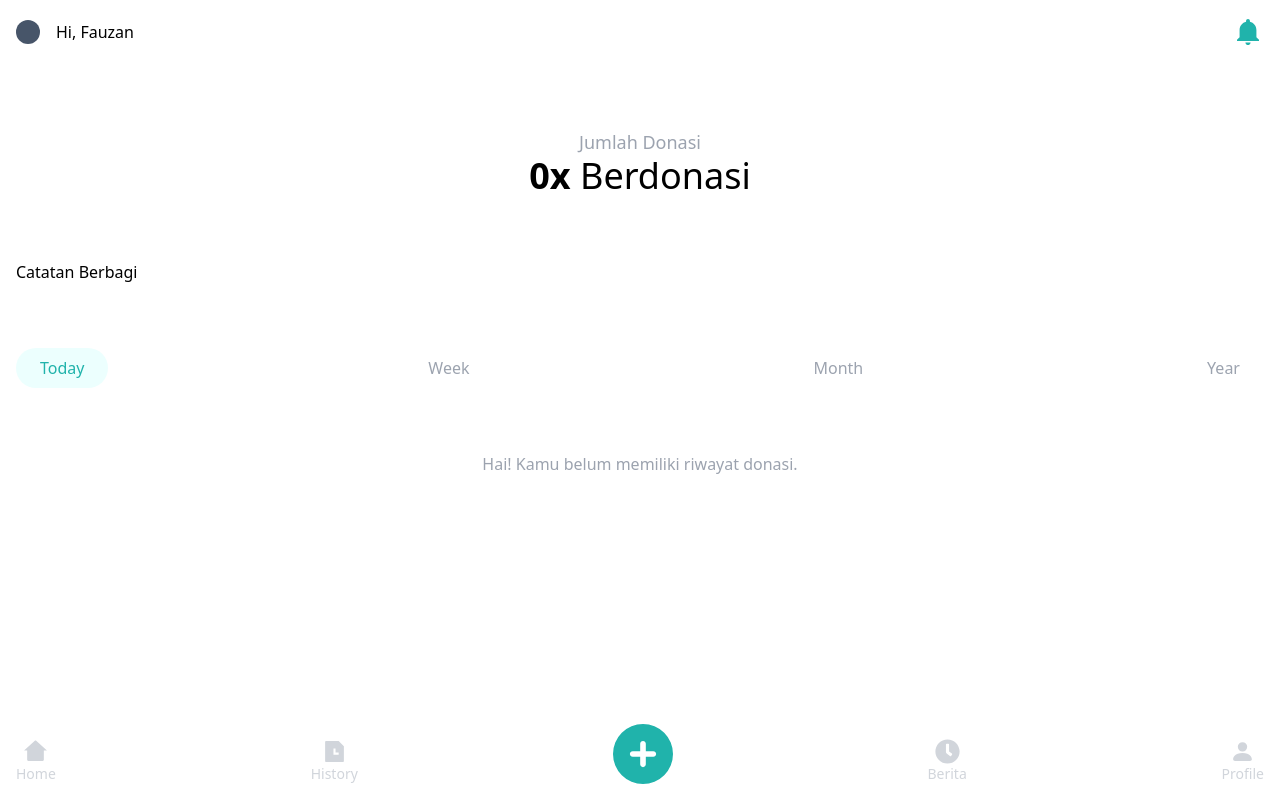
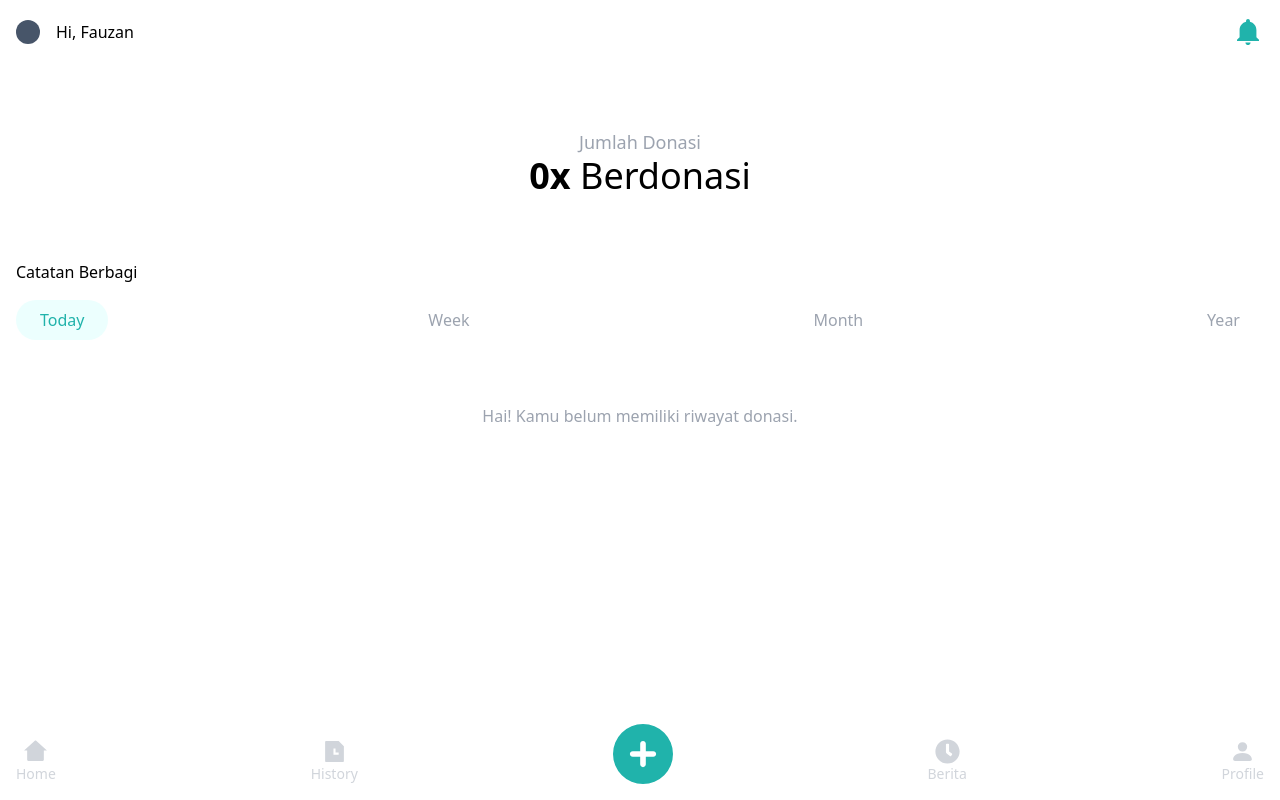
Before and after one commit to fauzanpr/looman-web, a React (Vite) app: page /filantrophy in a window 1280 px wide. Built offline with nearby package versions, Linux system fonts and the light colour scheme.

Commit message:
add layout on filantrophy

```diff
--- a/src/App.tsx
+++ b/src/App.tsx
@@ -1,6 +1,7 @@
 import { createBrowserRouter, RouterProvider } from "react-router-dom";
 import Filantrophy from "./app/filantrophy/views";
 import Donate from "./app/filantrophy/views/Donate";
+import History from "./app/filantrophy/views/History";
 
 const router = createBrowserRouter([
   {
@@ -10,6 +11,10 @@ const router = createBrowserRouter([
   {
     path: "/filantrophy/donate",
     element: <Donate />
+  },
+  {
+    path: "/filantrophy/history",
+    element: <History />
   }
 ])
 
--- a/src/app/filantrophy/views/Donate.tsx
+++ b/src/app/filantrophy/views/Donate.tsx
@@ -15,4 +15,4 @@ function Donate() {
     )
 }
 
-export default Donate
+export default Donate;
--- /dev/null
+++ b/src/app/filantrophy/views/History.tsx
@@ -0,0 +1,7 @@
+function History() {
+  return (
+    <div>History</div>
+  )
+}
+
+export default History
--- a/src/app/filantrophy/views/index.tsx
+++ b/src/app/filantrophy/views/index.tsx
@@ -1,10 +1,9 @@
 import { useState } from "react";
-import Header from "../../global/components/Header";
-import TabBar from "../../global/components/TabBar";
 import Today from "../components/historyPage/Today";
 import Month from "../components/historyPage/Month";
 import Week from "../components/historyPage/Week";
 import Year from "../components/historyPage/Year";
+import FilantrophyLayout from "./layout";
 
 type HISTORY_PAGE = "today" | "week" | "month" | "year";
 
@@ -12,23 +11,23 @@ function Filantrophy() {
   const [historyPage, setHistoryPage] = useState<HISTORY_PAGE>("today");
   return (
     <>
-      <Header type="profile" />
+      <FilantrophyLayout headerType={"profile"}>
         <main className="px-4 py-16 flex flex-col gap-16">
           <div>
             <p className="text-gray-400 text-center text-lg">Jumlah Donasi</p>
             <p className="text-center font-semibold text-4xl">0x <span className="font-extralight">Berdonasi</span></p>
           </div>
 
-        <div>
+          <div className="flex flex-col gap-4">
             <p>Catatan Berbagi</p>
-        </div>
-
             <div className="flex justify-between text-gray-400">
               <button className={`py-2 px-6 rounded-full ${historyPage === "today" ? "bg-primarySurface text-primary font-medium" : null}`} onClick={() => setHistoryPage("today")}>Today</button>
               <button className={`py-2 px-6 rounded-full ${historyPage === "week" ? "bg-primarySurface text-primary font-medium" : null}`} onClick={() => setHistoryPage("week")}>Week</button>
               <button className={`py-2 px-6 rounded-full ${historyPage === "month" ? "bg-primarySurface text-primary font-medium" : null}`} onClick={() => setHistoryPage("month")}>Month</button>
               <button className={`py-2 px-6 rounded-full ${historyPage === "year" ? "bg-primarySurface text-primary font-medium" : null}`} onClick={() => setHistoryPage("year")}>Year</button>
             </div>
+          </div>
+
           <div>
             {historyPage === "today" ? <Today /> : null}
             {historyPage === "week" ? <Week /> : null}
@@ -36,7 +35,7 @@ function Filantrophy() {
             {historyPage === "year" ? <Year /> : null}
           </div>
         </main>
-      <TabBar />
+      </FilantrophyLayout>
     </>
   )
 }
--- /dev/null
+++ b/src/app/filantrophy/views/layout.tsx
@@ -0,0 +1,20 @@
+import { ReactNode } from "react"
+import Header, { HEADER_TYPE } from "../../global/components/Header";
+import TabBar from "../../global/components/TabBar";
+
+interface IProps {
+    children: ReactNode;
+    headerType: HEADER_TYPE;
+}
+
+function FilantrophyLayout({ children, headerType }: IProps) {
+    return (
+        <>
+            <Header type={headerType} />
+            {children}
+            <TabBar />
+        </>
+    )
+}
+
+export default FilantrophyLayout;
--- a/src/app/global/components/Header.tsx
+++ b/src/app/global/components/Header.tsx
@@ -2,7 +2,7 @@ import { FaArrowLeft } from "react-icons/fa";
 import { IoMdNotifications } from "react-icons/io";
 import { Link } from "react-router-dom";
 
-type HEADER_TYPE = "profile" | "backMenu"
+export type HEADER_TYPE = "profile" | "backMenu"
 // const color = "#d1d5db";
 
 interface IProps {
```
Also changed, not shown: src/app/global/components/TabBar.tsx (+13 -1 lines). Lines whose indentation alone changed are shown as unchanged.
